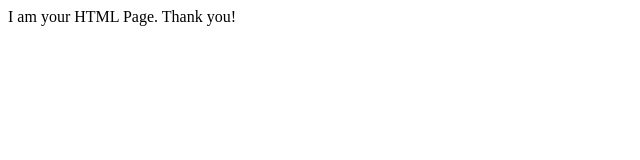
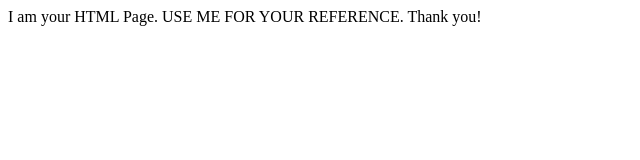
Before and after one commit to jaddhika/HelloWorld, a plain HTML site: page index.html in a window 1280 px wide. Shown: the whole page, without its empty margins (0-640 px from the left). Drawn offline with Linux system fonts and the light colour scheme.

Commit message:
Change done for use message

```diff
--- a/index.html
+++ b/index.html
@@ -2,6 +2,6 @@
 <html>
 <head><title>HTML</title></head>
 <body>
-	<p> I am your HTML Page. Thank you! </p>
+	<p> I am your HTML Page. USE ME FOR YOUR REFERENCE. Thank you! </p>
 </body>
 </html>
```
